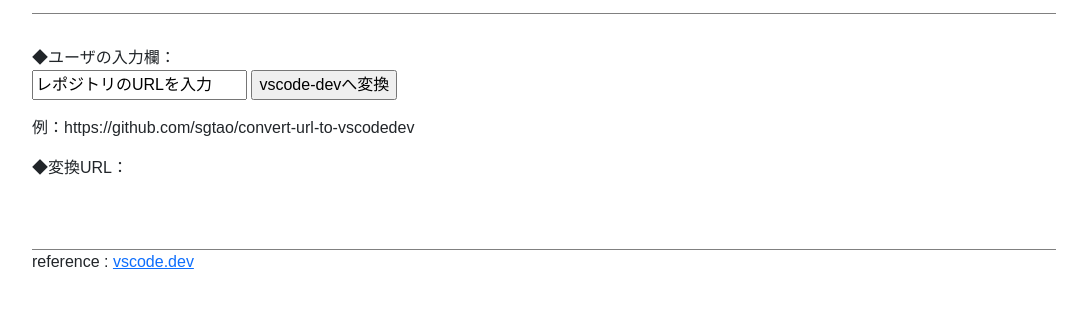
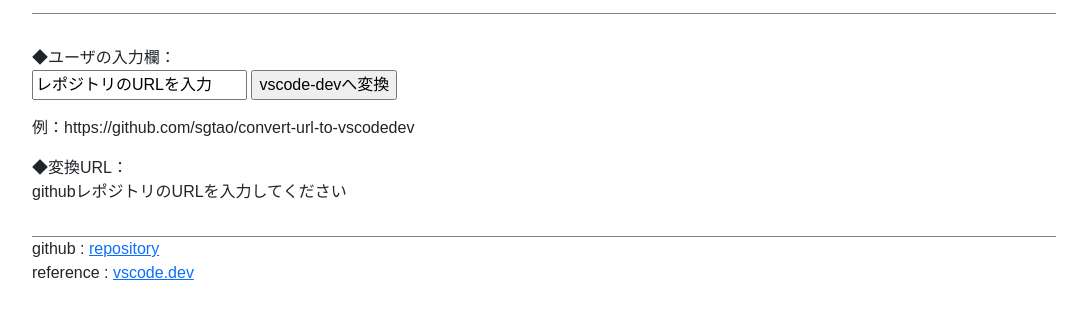
Before and after one commit to sgtao/append-vscode-dev, a plain HTML site: page docs/index.html in a window 1280 px wide. Shown: the part 83-402 px from the top of the page, without its empty margins (96-1183 px from the left). Drawn offline with Linux system fonts and the light colour scheme.

Commit message:
update README and docs for append some links

```diff
--- a/docs/index.html
+++ b/docs/index.html
@@ -27,14 +27,20 @@
         </Forms>
         <div class="convertResults">
             ◆変換URL：
-            <p>
-                <pre id="resultTextArea">
-                </pre>
+            <p id="resultTextArea">
+                githubレポジトリのURLを入力してください
             </p>
         </div>
     </main>
     <footer>
-        reference : <a href="https://vscode.dev/" target="_blank">vscode.dev</a>
+        <dl style="list-style:none;">
+            <li>
+                github : <a href="https://github.com/sgtao/convert-url-to-vscodede" target="_blank">repository</a>
+            </li>
+            <li>
+                reference : <a href="https://vscode.dev/" target="_blank">vscode.dev</a>
+            </li>
+        </dl>
     </footer>
     <script src="scripts/convertToVScodeDev.js"></script>
 </div>
```
Also changed, not shown: README.md, 1 other file.
